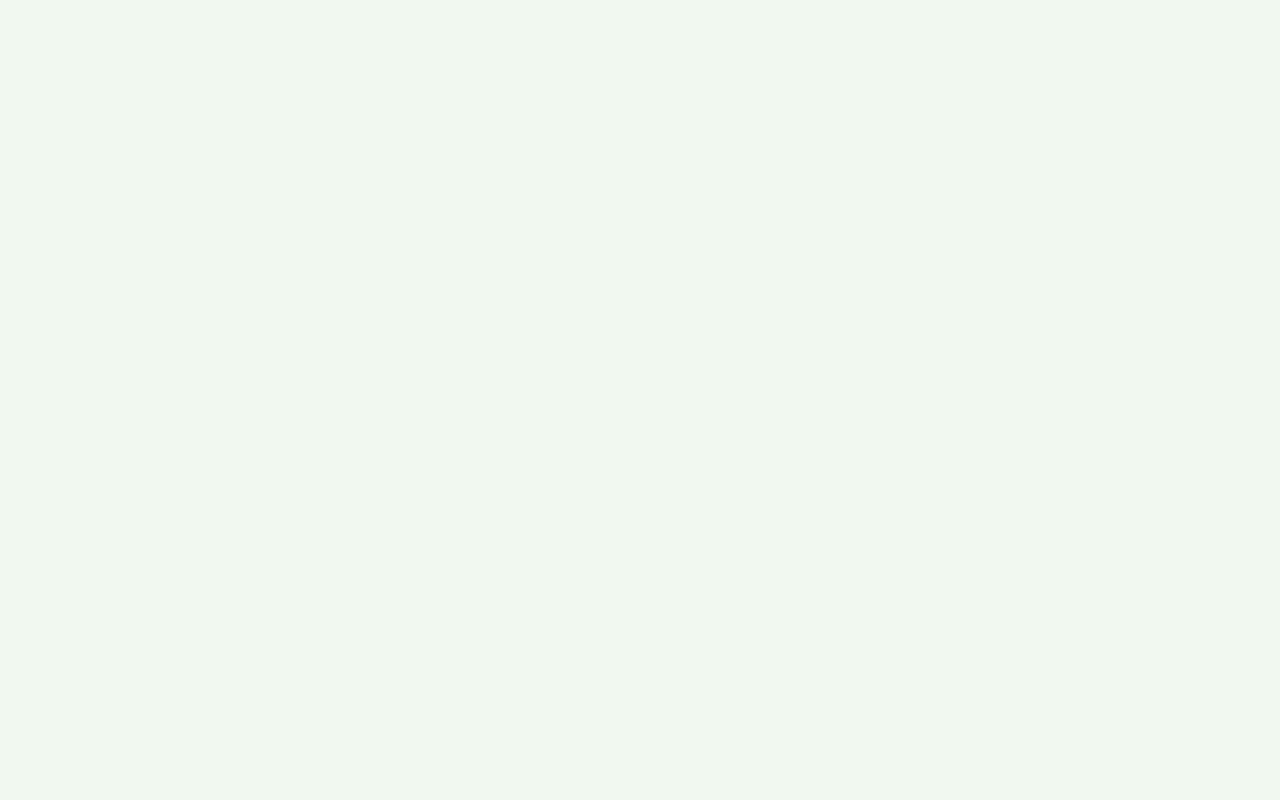
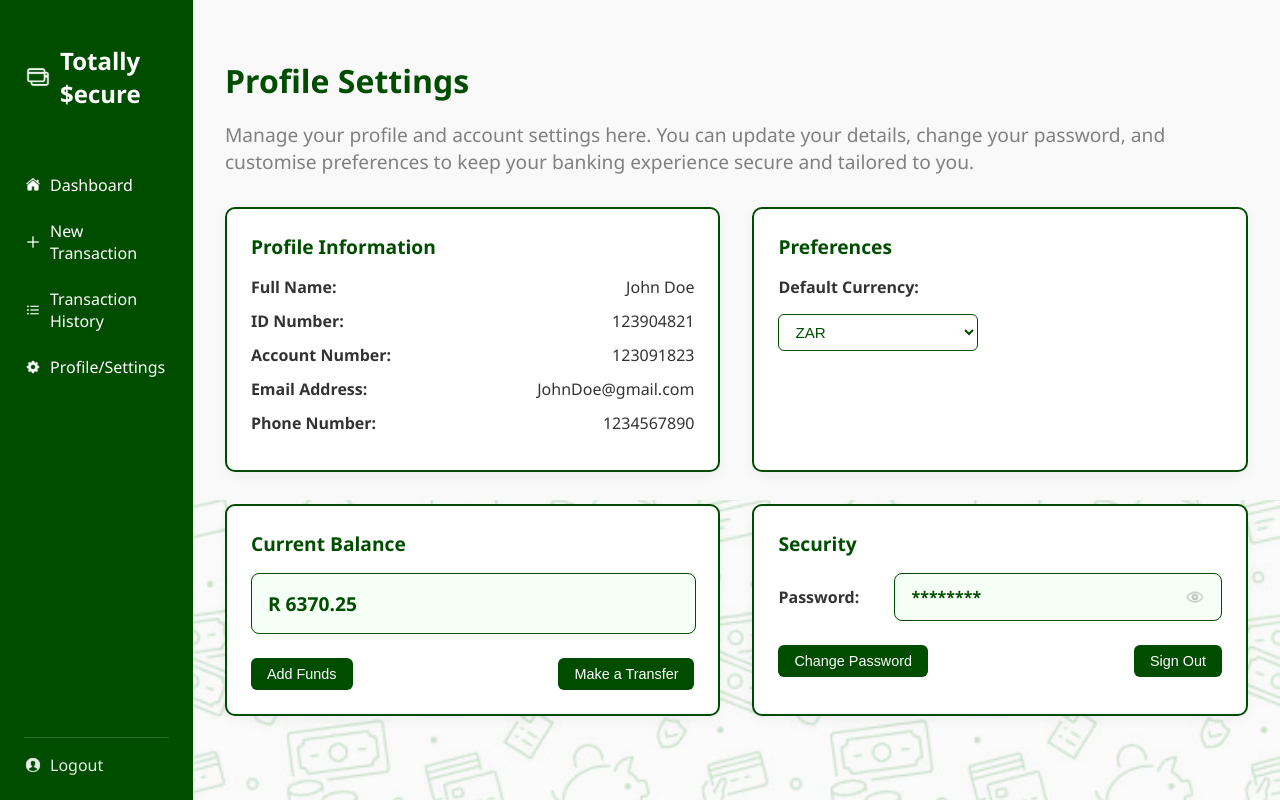
Before and after one commit to ash0github/TotallySecure, a React (Vite) app in the folder Frontend/: page /profile in a window 1280 px wide. Before the commit this address had no page. Built offline with nearby package versions, Linux system fonts and the light colour scheme.

Commit message:
Add Profile page and update routing
Introduced a new Profile page component, its associated CSS, and an SVG asset for background icons. Updated App.jsx to include routing for the Profile page and modified Sidebar.jsx to support navigation.

```diff
--- a/Frontend/src/App.jsx
+++ b/Frontend/src/App.jsx
@@ -2,6 +2,7 @@ import { Routes, Route } from 'react-router-dom';
 import Login from './pages/Login';
 import Register from './pages/Register';
 import UserDashboard from './pages/UserDashboard';
+import Profile from './pages/Profile';
 
 function App() {
   return (
@@ -10,6 +11,7 @@ function App() {
       <Route path="/login" element={<Login />} />
       <Route path="/register" element={<Register />} />
       <Route path="/userdashboard" element={<UserDashboard />} />
+      <Route path="/profile" element={<Profile />} />
     </Routes>
   );
 }
--- a/Frontend/src/components/Sidebar.jsx
+++ b/Frontend/src/components/Sidebar.jsx
@@ -5,7 +5,7 @@ import homeIcon from '../assets/Home.svg';
 import addIcon from '../assets/Add.svg';
 import listIcon from '../assets/List.svg';
 import settingsIcon from '../assets/Settings.svg';
-import profileIcon from '../assets/Profile.svg'; // used for bottom section
+import profileIcon from '../assets/Profile.svg';
 import '../styles/Sidebar.css';
 
 const Sidebar = () => {
@@ -31,7 +31,7 @@ const Sidebar = () => {
           <img src={listIcon} alt="Transaction History" />
           <span>Transaction History</span>
         </li>
-        <li onClick={() => navigate('/settings')}>
+        <li onClick={() => navigate('/profile')}>
           <img src={settingsIcon} alt="Settings" />
           <span>Profile/Settings</span>
         </li>
--- /dev/null
+++ b/Frontend/src/pages/Profile.jsx
@@ -0,0 +1,126 @@
+import { useState } from 'react';
+import Sidebar from '../components/Sidebar';
+import '../styles/Profile.css';
+import passwordEye from '../assets/password_eye.svg';
+import iconsBackground from '../assets/icons_background.svg';
+import { useNavigate } from 'react-router-dom';
+
+const Profile = () => {
+    const navigate = useNavigate();
+
+    const [showPassword, setShowPassword] = useState(false);
+    const actualPassword = 'securePass123'; // Replace with actual password logic
+
+  // Toggle password visibility
+
+    const togglePassword = () => {
+    setShowPassword(prev => !prev);
+  };
+
+  return (
+    <div className="profile-wrapper">
+      <Sidebar />
+      <main className="profile-main">
+
+        {/* background image */}
+         <img
+            src={iconsBackground}
+            alt="Background Icons"
+            className="profile-background"
+        />
+
+          <h2 className="profile-header">Profile Settings</h2>
+          <p>Manage your profile and account settings here.
+            You can update your details, change your password, and customise preferences to keep your banking experience secure and tailored to you.
+          </p>
+
+          {/* Profile Sections Grid */}
+          <div className="profile-grid">
+            {/* Profile Information Card */}
+            <div className="profile-card">
+                <h3>Profile Information</h3>
+                <div className="info-row">
+                    <span className="info-label">Full Name:</span>
+                    <span className="info-value">John Doe</span>
+                </div>
+                <div className="info-row">
+                    <span className="info-label">ID Number:</span>
+                    <span className="info-value">123904821</span>
+                </div>
+                <div className="info-row">
+                    <span className="info-label">Account Number:</span>
+                    <span className="info-value">123091823</span>
+                </div>
+                <div className="info-row">
+                    <span className="info-label">Email Address:</span>
+                    <span className="info-value">JohnDoe@gmail.com</span>
+                </div>
+                <div className="info-row">
+                    <span className="info-label">Phone Number:</span>
+                    <span className="info-value">1234567890</span>
+                </div>
+            </div>
+
+            {/* Preferences Card */}
+            <div className="profile-card">
+                <h3>Preferences</h3>
+
+                <div className="currency-selector-wrapper">
+                    <label htmlFor="currency" className="currency-label">Default Currency:</label>
+                    <select id="currency" className="currency-dropdown">
+                    <option value="ZAR">ZAR</option>
+                    <option value="USD">USD</option>
+                    <option value="EUR">EUR</option>
+                    <option value="GBP">GBP</option>
+                    <option value="AUD">AUD</option>
+                    <option value="JPY">JPY</option>
+                    <option value="INR">INR</option>
+                    </select>
+                </div>
+            </div>
+
+            {/* Balance Card */}
+            <div className="profile-card">
+                <h3>Current Balance</h3>
+
+                <div className="balance-amount-box">
+                    R 6370.25
+                </div>
+
+                <div className="balance-actions">
+                    <button className="add-funds-button">Add Funds</button>
+                    <button className="transfer-button" onClick={() => navigate('/transactions')}>Make a Transfer</button>
+                </div>
+            </div>
+
+            {/* Security Card */}
+            <div className="profile-card">
+                <h3>Security</h3>
+
+                <div className="password-container">
+                    <span className="password-label">Password:</span>
+
+                    <div className="password-box">
+                        <span className="password-text">
+                             {showPassword ? actualPassword : '********'}
+                        </span>
+                        <img
+                            src={passwordEye}
+                            alt="Toggle Password Visibility"
+                            className="password-eye"
+                            onClick={togglePassword}
+                        />
+                    </div>
+                </div>
+                <div className="security-actions">
+                    <button className="change-password-button">Change Password</button>
+                    <button className="sign-out-button" onClick={() => navigate('/login')}>Sign Out</button>
+                </div>
+            </div>
+          </div>
+      </main>
+    </div>
+  );
+};
+
+export default Profile;
--- /dev/null
+++ b/Frontend/src/styles/Profile.css
@@ -0,0 +1,226 @@
+.profile-wrapper {
+  display: flex;
+  min-height: 100vh;
+}
+
+.profile-main {
+  position: relative;
+  padding: 2rem;
+  background-color: #f9f9f9;
+  overflow: hidden;
+}
+
+.profile-background {
+  position: absolute;
+  bottom: 0;
+  left: 0;
+  width: 100%;
+  max-height: 300px;
+  object-fit: cover;
+  z-index: 0;
+  pointer-events: none;
+  opacity: 0.6; /* Adjust for subtlety */
+}
+
+.profile-header {
+  font-size: 2rem;
+  color: #004d00;
+  margin-bottom: 1rem;
+}
+
+.profile-header + p  {
+    font-size: 1.2rem;
+    color: grey;
+    margin-bottom: 2rem;
+}
+
+.profile-grid {
+  display: grid;
+  grid-template-columns: repeat(2, 1fr);
+  gap: 2rem;
+}
+
+.profile-card {
+  background-color: #ffffff;
+  border: 2px solid #004d00;
+  border-radius: 10px;
+  padding: 1.5rem;
+  box-shadow: 0 4px 12px rgba(0, 0, 0, 0.05);
+  z-index: 1;
+}
+
+.profile-card h3 {
+  margin-top: 0;
+  color: #004d00;
+  font-size: 1.2rem;
+  margin-bottom: 1rem;
+}
+
+.profile-card p {
+  margin: 0.5rem 0;
+  font-size: 0.95rem;
+}
+
+/* Profile Information */
+.info-row {
+  display: flex;
+  justify-content: space-between;
+  margin-bottom: 0.75rem;
+}
+
+.info-label {
+  font-weight: bold;
+  color: #333;
+  flex: 1;
+}
+
+.info-value {
+  font-weight: normal;
+  color: #333;
+  flex: 1;
+  text-align: right;
+}
+
+/* Currency */
+.currency-selector-wrapper {
+  margin-top: 1rem;
+}
+
+.currency-label {
+  display: block;
+  margin-bottom: 0.5rem;
+  font-weight: bold;
+  color: #333;
+  margin-bottom: 1rem;
+}
+
+.currency-dropdown {
+  padding: 0.5rem 0.75rem;
+  border: 1px solid #004d00;
+  border-radius: 6px;
+  background-color: #fff;
+  font-size: 0.95rem;
+  color: #004d00;
+  width: 100%;
+  max-width: 200px;
+  cursor: pointer;
+}
+
+/* Current Balance */
+.balance-amount-box {
+  border: 1px solid #004d00;
+  background-color: #f5fff5;
+  padding: 1rem;
+  font-size: 1.2rem;
+  font-weight: bold;
+  color: #004d00;
+  border-radius: 8px;
+  margin: 1rem 0 1.5rem 0;
+  width: calc(100% - 2rem);
+  margin-left: auto;
+  margin-right: auto;
+  text-align: left;
+}
+
+.balance-actions {
+  display: flex;
+  justify-content: space-between;
+  margin-top: 1rem;
+}
+
+.add-funds-button {
+  padding: 0.5rem 1rem;
+  background-color: #004d00;
+  color: white;
+  border: none;
+  border-radius: 6px;
+  cursor: pointer;
+  font-size: 0.9rem;
+}
+
+.transfer-button {
+  padding: 0.5rem 1rem;
+  background-color: #004d00;
+  color: white;
+  border: none;
+  border-radius: 6px;
+  cursor: pointer;
+  font-size: 0.9rem;
+  margin-left: auto;
+}
+
+.add-funds-button:hover{
+  background-color: #006600;
+}
+
+.transfer-button:hover{
+  background-color: #006600;
+}
+
+/* Security */
+.password-container {
+  display: flex;
+  align-items: center;
+  gap: 1rem;
+  margin: 1rem 0 1.5rem 0;
+}
+
+.password-label {
+  font-weight: bold;
+  color: #333;
+  min-width: 100px;
+}
+
+.password-box {
+  display: flex;
+  align-items: center;
+  justify-content: space-between;
+  border: 1px solid #004d00;
+  background-color: #f5fff5;
+  padding: 0.75rem 1rem;
+  border-radius: 8px;
+  flex: 1;
+}
+
+.password-text {
+  font-weight: bold;
+  color: #004d00;
+}
+
+.password-eye {
+  height: 20px;
+  cursor: pointer;
+}
+
+.password-eye:hover {
+  opacity: 0.7;
+}
+
+.security-actions {
+  display: flex;
+  justify-content: space-between;
+  gap: 1rem;
+}
+
+.change-password-button,
+.sign-out-button {
+  padding: 0.5rem 1rem;
+  background-color: #004d00;
+  color: white;
+  border: none;
+  border-radius: 6px;
+  cursor: pointer;
+  font-size: 0.9rem;
+}
+
+.change-password-button:hover,
+.sign-out-button:hover {
+  background-color: #006600;
+}
+
+/* grid */
+@media (max-width: 768px) {
+  .profile-grid {
+    grid-template-columns: 1fr;
+  }
+}
```
Also changed, not shown: Frontend/src/assets/icons_background.svg (added).
